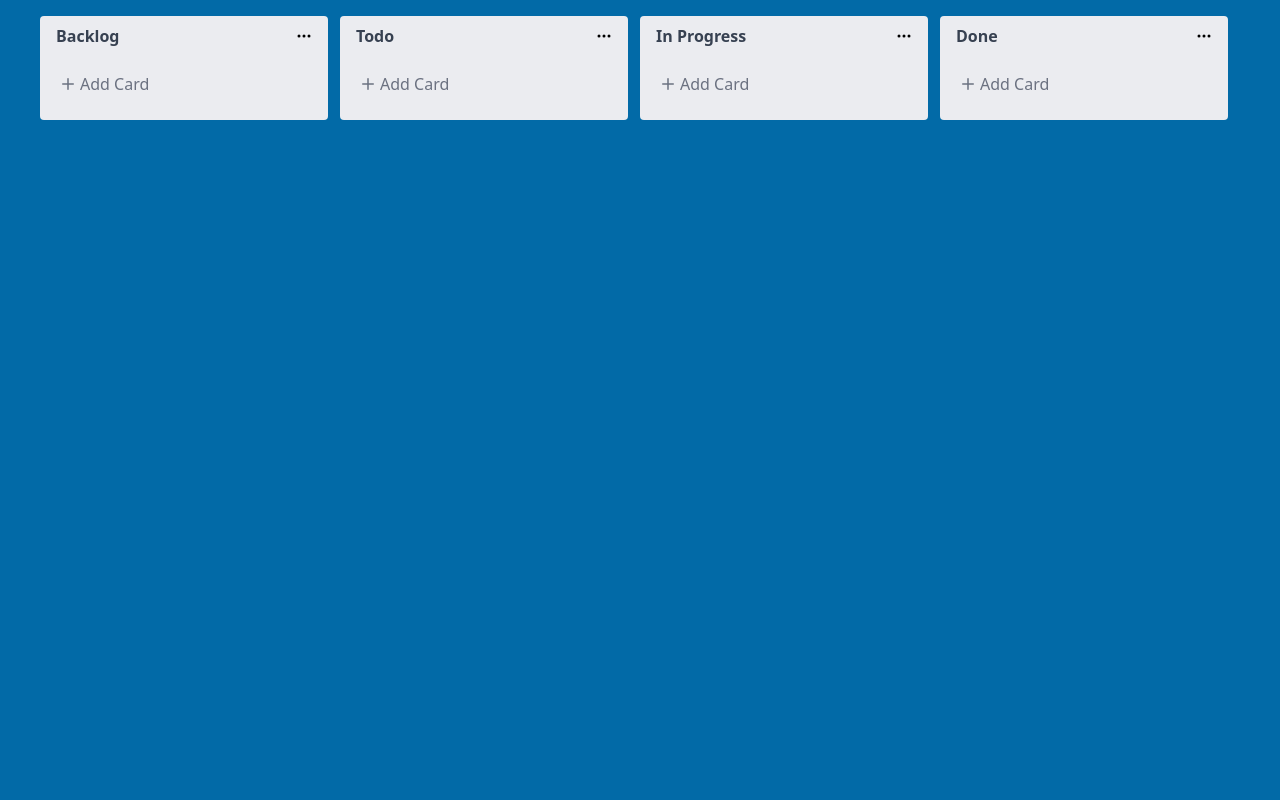
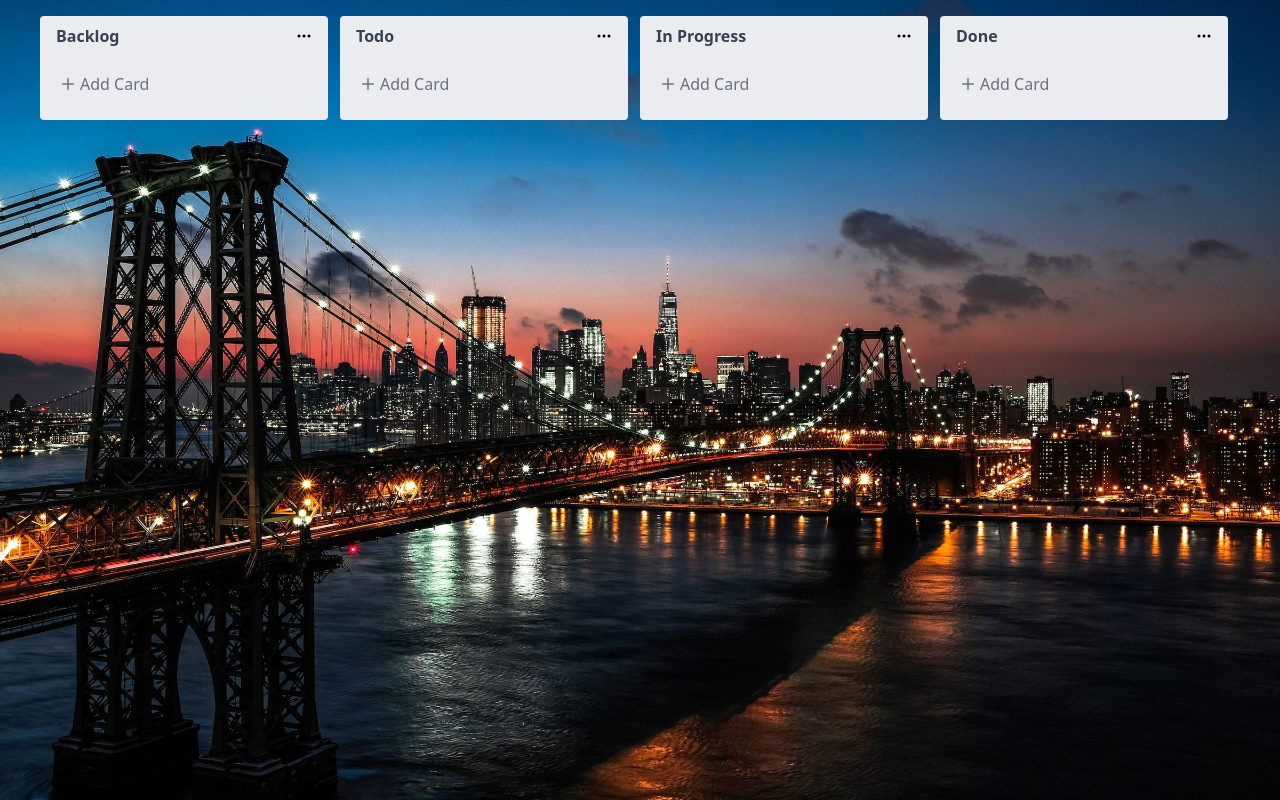
Before and after one commit to azizleyla/kanban-board, a React (Create React App) app: page / in a window 1280 px wide. Built offline with nearby package versions, Linux system fonts and the light colour scheme.

Commit message:
change bg img

```diff
--- a/src/App.js
+++ b/src/App.js
@@ -4,7 +4,7 @@ import { Cards } from './components/Cards/Cards';
 
 function App() {
   return (
-    <div className="bg-[#026aa7] w-full h-[100vh] container mx-auto">
+    <div className="bg-hero-pattern bg-cover w-full h-[100vh] container mx-auto">
       <Cards />
     </div>
   );
--- a/tailwind.config.js
+++ b/tailwind.config.js
@@ -14,7 +14,12 @@ module.exports = {
       },
     },
 
-    extend: {},
+    extend: {
+      backgroundImage: {
+        'hero-pattern': "url('./assets/img/bg.jpg')",
+
+      }
+    },
   },
   plugins: [],
 }
```
Also changed, not shown: src/assets/img/bg.jpg (added).
